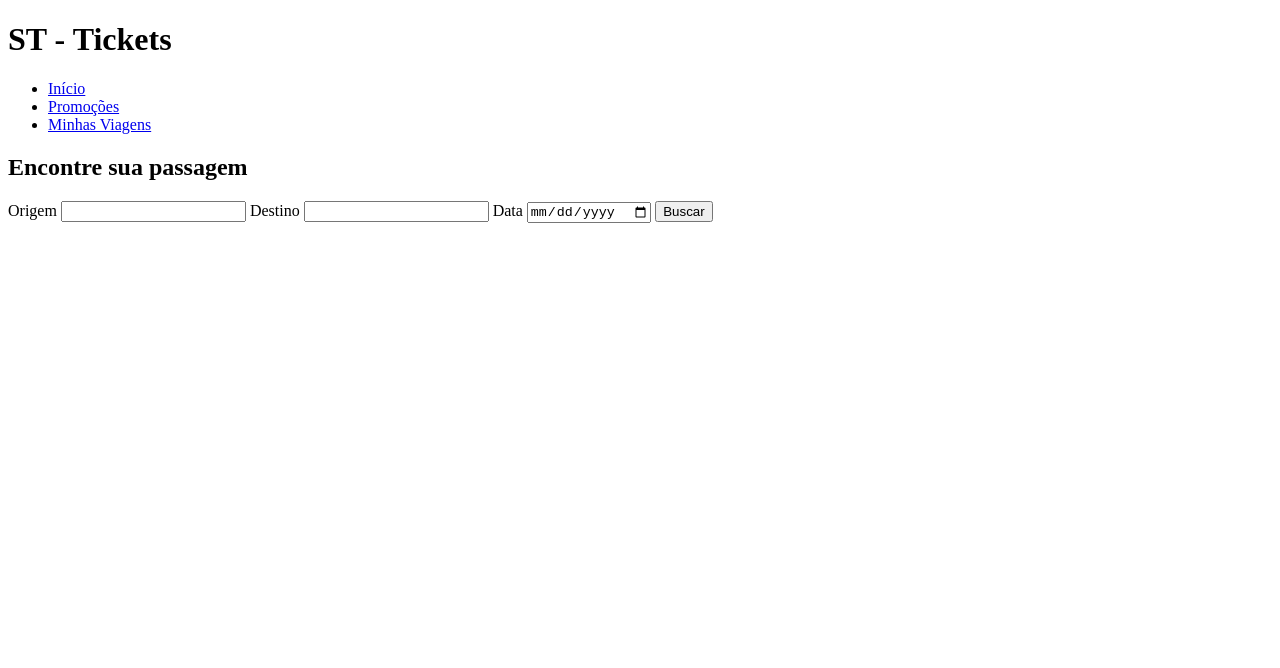
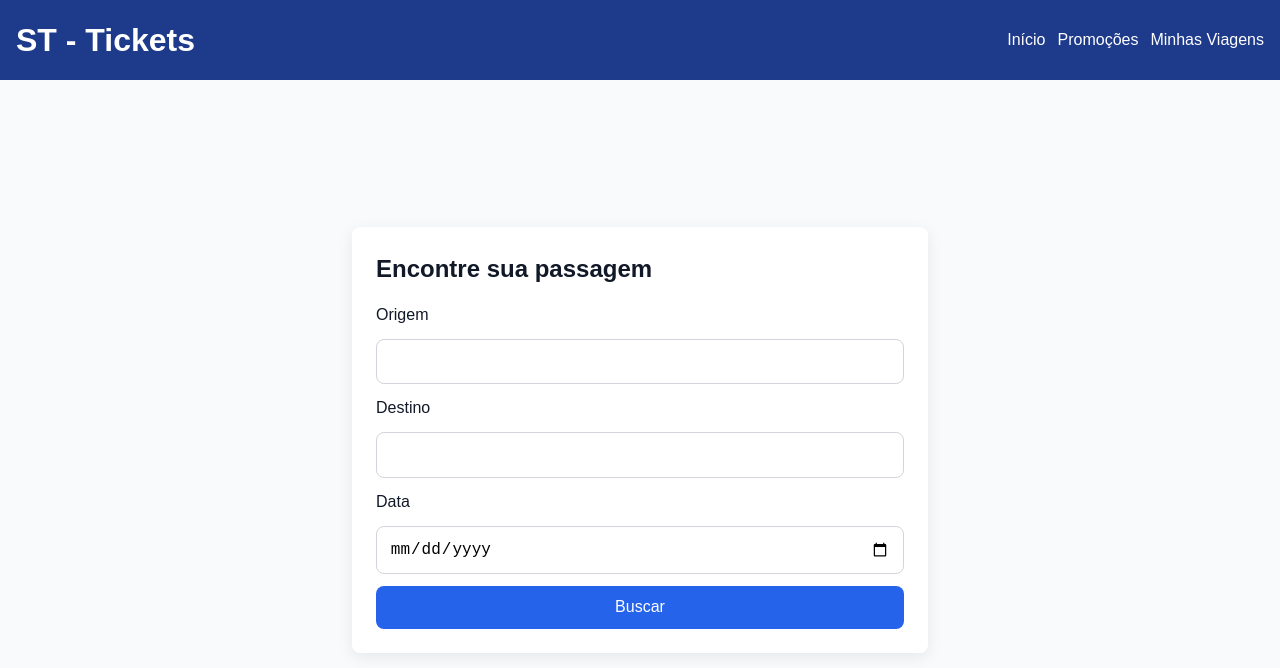
Before and after one commit to L4ur-o/Slifer_Tickets, a plain HTML site: page index.html in a window 1280 px wide. Drawn offline with Linux system fonts and the light colour scheme.

Commit message:
atualização etapa 02

```diff
--- a/index.html
+++ b/index.html
@@ -1,16 +1,18 @@
 <!DOCTYPE html>
 <html lang="pt-BR">
+
 <head>
   <meta charset="UTF-8">
   <meta name="viewport" content="width=device-width, initial-scale=1.0">
   <title>SliferTickets</title>
-  <link rel="stylesheet" href="styles.css">
+  <link rel="stylesheet" href="style.css">
 </head>
+
 <body>
-
   <header>
     <h1>ST - Tickets</h1>
-    <nav>
+
+    <nav aria-label="Menu principal">
       <ul>
         <li><a href="#">Início</a></li>
         <li><a href="#">Promoções</a></li>
@@ -37,6 +39,5 @@
       </form>
     </section>
   </main>
-
 </body>
 </html>
--- a/style.css
+++ b/style.css
@@ -1,51 +1,139 @@
-* {
+*,
+*::before,
+*::after {
   margin: 0;
   padding: 0;
   box-sizing: border-box;
 }
 
+:root {
+  font-size: 16px;
+  --primary: #1e3a8a;
+  --secondary: #2563eb;
+  --bg: #f8fafc;
+  --text: #111827;
+  --radius: 0.5rem;
+}
+
 body {
   font-family: Arial, sans-serif;
   line-height: 1.5;
+  color: var(--text);
+  background: var(--bg);
+  min-height: 100vh;
+}
+
+body {
+  display: grid;
+  grid-template-areas:
+    "header"
+    "main";
+  grid-template-rows: auto 1fr;
 }
 
 header {
-    background: #1e3a8a;
-    color: white;
+  grid-area: header;
+  background: var(--primary);
+  color: #fff;
   padding: 1rem;
+  display: flex;
+  flex-direction: column;
+  gap: 1rem;
 }
 
 nav ul {
+  list-style: none;
   display: flex;
-    gap: 1rem;
-    list-style: none;
+  flex-direction: column;
+  gap: 0.75rem;
+}
+
+nav a {
+  color: white;
+  text-decoration: none;
+}
+
+main {
+  grid-area: main;
+  padding: 1rem;
+  display: grid;
+  place-items: center;
 }
 
 .busca {
-    padding: 1rem;
+  width: 100%;
+  max-width: 32rem;
+  background: white;
+  padding: 1.5rem;
+  border-radius: var(--radius);
+  box-shadow: 0 0.25rem 1rem rgba(0,0,0,0.08);
+}
+
+.busca h2 {
+  margin-bottom: 1rem;
 }
 
 form {
   display: flex;
   flex-direction: column;
-    gap: 0.5rem;
+  gap: 0.75rem;
+}
+
+input,
+button {
+  width: 100%;
+  padding: 0.8rem;
+  font-size: 1rem;
+  border-radius: var(--radius);
+}
+
+input {
+  border: 1px solid #d1d5db;
 }
 
 button {
-    margin-top: 1rem;
-    padding: 0.8rem;
-    background: #2563eb;
+  border: none;
+  background: var(--secondary);
   color: white;
-    border: none;
   cursor: pointer;
+  transition: 0.3s;
 }
 
-  @media (min-width: 768px) {
-    form {
-      max-width: 400px;
+button:hover {
+  opacity: 0.9;
+}
+
+@media (min-width: 30rem) {
+  nav ul {
+    flex-direction: row;
+    flex-wrap: wrap;
+  }
+}
+
+@media (min-width: 48rem) {
+  header {
+    flex-direction: row;
+    justify-content: space-between;
+    align-items: center;
   }
 
   nav ul {
     justify-content: flex-end;
   }
 }
+
+@media (min-width: 64rem) {
+  body {
+    grid-template-areas:
+      "header"
+      "main";
+  }
+
+  main {
+    padding: 2rem;
+  }
+
+  .busca {
+    max-width: 36rem;
+  }
+}
```
Lines whose indentation alone changed are shown as unchanged.
